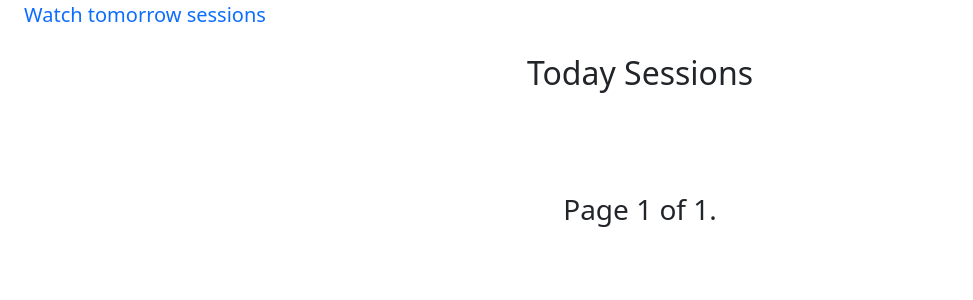
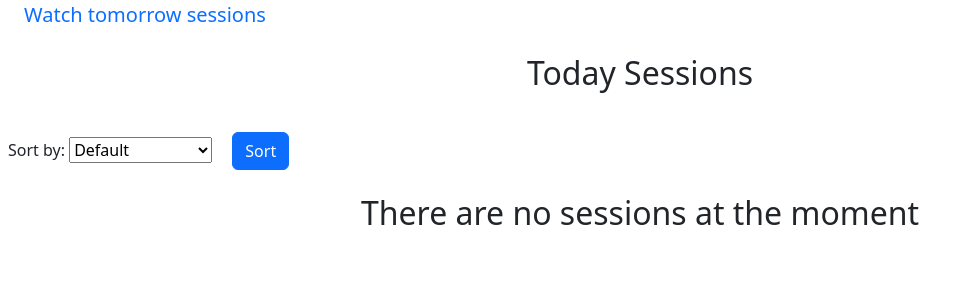
Before and after one commit to sssava/cinema-project, a Django app: page / in a window 1280 px wide. Shown: the part 57-357 px from the top of the page, without its empty margins (0-973 px from the left). Run offline with Django 4.2, Linux system fonts and the light colour scheme; data that the repository does not hold is empty.

Commit message:
session sorting by price or by time_start

```diff
--- a/cinemaProject/cinema/utils.py
+++ b/cinemaProject/cinema/utils.py
@@ -33,3 +33,20 @@ def is_buying(request, selected_seats, session):
     count_seats = len(selected_seats)
     session_price = session.price
     return count_seats * session_price <= request.user.money
+
+
+def sort_by_price_or_time_start(request, sessions):
+    sort_by = request.GET.get('sort_by')
+
+    if sort_by == "price_asc":
+        sessions = sessions.order_by('price')
+    elif sort_by == "price_desc":
+        sessions = sessions.order_by('-price')
+    elif sort_by == "time_start_asc":
+        sessions = sessions.order_by('time_start')
+    elif sort_by == "time_start_desc":
+        sessions = sessions.order_by('-time_start')
+    elif sort_by == "default":
+        return sessions
+
+    return sessions
--- a/cinemaProject/cinema/views.py
+++ b/cinemaProject/cinema/views.py
@@ -7,7 +7,7 @@
 from datetime import date, timedelta
 from .forms import MovieHallCreationForm, SessionCreationForm, MovieHallUpdateForm, SessionUpdateForm
 from core.custom_mixins import StaffRequiredMixin
-from .utils import create_order, is_buying
+from .utils import create_order, is_buying, sort_by_price_or_time_start
 
 
 class SessionListToday(ListView):
@@ -17,10 +17,12 @@
     paginate_by = 8
 
     def get_queryset(self):
-        return Session.objects.filter(
+        sessions = Session.objects.filter(
             session_date=date.today(),
             time_start__gte=datetime.now().time()
         ).select_related("hall", "movie")
+
+        return sort_by_price_or_time_start(self.request, sessions)
 
 
 class SessionListTomorrow(ListView):
@@ -31,7 +33,8 @@
 
     def get_queryset(self):
         tomorrow = date.today() + timedelta(days=1)
-        return Session.objects.filter(session_date=tomorrow).select_related("hall", "movie")
+        sessions = Session.objects.filter(session_date=tomorrow).select_related("hall", "movie")
+        return sort_by_price_or_time_start(self.request, sessions)
 
 
 class MovieHallCreationView(StaffRequiredMixin, CreateView):
--- a/cinemaProject/templates/cinema/sessions.html
+++ b/cinemaProject/templates/cinema/sessions.html
@@ -21,10 +21,13 @@
   {% if request.path == today %}
     <a class="text-decoration-none m-4 fs-5" href="{% url 'tomorrow' %}">Watch tomorrow sessions</a>
     <h2 class="m-4 text-center">Today Sessions</h2>
+    {% include 'core/sort_form.html' with page='index' %}
   {% elif request.path == tomorrow %}
     <a class="text-decoration-none m-4 fs-5" href="{% url 'index' %}">Watch today sessions</a>
     <h2 class="m-4 text-center">Tomorrow Sessions</h2>
+    {% include 'core/sort_form.html' with page='tomorrow' %}
   {% endif %}
+  {% if sessions %}
     <div class="container d-flex flex-wrap m-5">
       {% for session in sessions %}
         <div class="card m-3" style="width: 18rem;">
@@ -55,4 +58,7 @@
     {% block paginate %}
       {% include 'core/paginate.html' %}
     {% endblock %}
+  {% else %}
+    <h2 class="text-center">There are no sessions at the moment</h2>
+  {% endif %}
 {% endblock %}
--- /dev/null
+++ b/cinemaProject/templates/core/sort_form.html
@@ -0,0 +1,11 @@
+<form class="m-2" action="{% url page %}" method="get">
+      <label for="sort_by">Sort by:</label>
+      <select name="sort_by" id="sort_by">
+          <option value="default" {% if request.GET.sort_by == 'default' %}selected{% endif %}>Default</option>
+          <option value="price_asc" {% if request.GET.sort_by == 'price_asc' %}selected{% endif %}>Price ASC</option>
+          <option value="price_desc" {% if request.GET.sort_by == 'price_desc' %}selected{% endif %}>Price DESC</option>
+          <option value="time_start_asc" {% if request.GET.sort_by == 'time_start_asc' %}selected{% endif %}>Start Time ASC</option>
+          <option value="time_start_desc" {% if request.GET.sort_by == 'time_start_desc' %}selected{% endif %}>Start Time DESC</option>
+      </select>
+      <input class="btn btn-primary m-3" type="submit" value="Sort">
+  </form>
```
Lines whose indentation alone changed are shown as unchanged.
